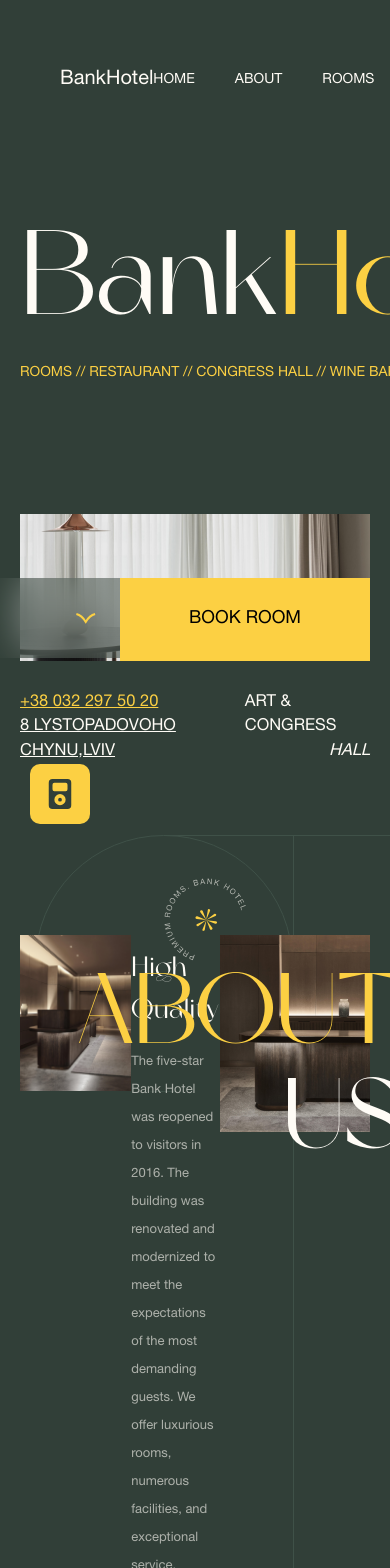
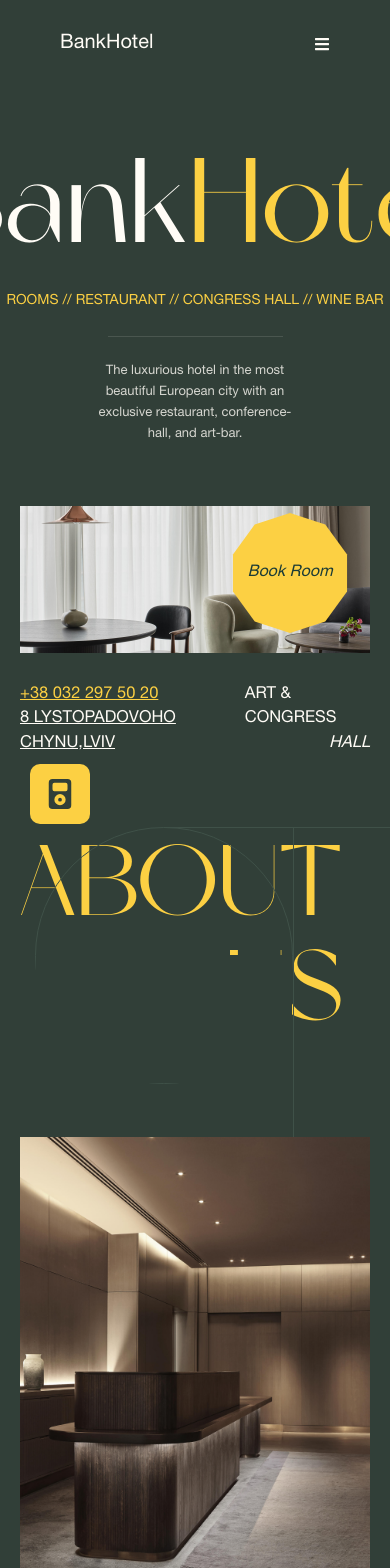
Before and after one commit to Basit46/Hotel-website, a React (Vite) app: page / in a window 390 px wide. Shown: the top 1568 px of the page. Built offline with nearby package versions, Linux system fonts and the light colour scheme.

Commit message:
styles: updated styles

```diff
--- a/src/index.css
+++ b/src/index.css
@@ -25,7 +25,7 @@
   }
 
   .hero .button {
-    @apply w-[250px] h-fit xl:w-[300px] py-[30px] flex justify-center;
+    @apply hidden w-[250px] h-fit xl:w-[300px] py-[30px] xmd:flex justify-center;
   }
 
   .facilities-section .facility {
--- a/src/sections/About.tsx
+++ b/src/sections/About.tsx
@@ -19,14 +19,14 @@
         </div>
       </div>
 
-      <div className="absolute z-[1] top-[120px] xl:top-[150px] left-[20%] xl:left-[35%]">
-        <h1 className="text-right text-[100px] xl:text-[125px] font-Miracle leading-[105px] text-yellow">
-          ABOUT <br /> <span className="text-[#fffcf6]">US</span>
+      <div className="md:absolute pl-[20px] md:pl-0 z-[1] top-[120px] xl:top-[150px] left-[20%] xl:left-[35%]">
+        <h1 className="w-fit md:w-full text-right text-[100px] xl:text-[125px] font-Miracle leading-[105px] text-yellow">
+          ABOUT <br /> <span className="text-yellow md:text-[#fffcf6]">US</span>
         </h1>
       </div>
 
-      <div className="relative w-full h-full mt-[100px] px-[20px] xl:px-[60px] flex justify-between">
-        <div className="w-[35%] xl:w-[481px] h-full">
+      <div className="relative w-full h-full mt-[100px] px-[20px] xl:px-[60px] flex flex-col md:flex-row gap-[56px] md:gap-0 justify-between">
+        <div className="w-fit md:w-[35%] xl:w-[481px] h-fit md:h-full">
           <img
             className="h-full w-full object-cover"
             src={img1}
@@ -34,7 +34,7 @@
           />
         </div>
 
-        <div className="w-[28%] xl:w-[30%] self-end">
+        <div className="w-[60%] md:w-[28%] xl:w-[30%] md:self-end">
           <h1 className="mt-[10px] text-[28px] xl:text-4xl font-Miracle capitalize tracking-wide">
             High quality
           </h1>
@@ -46,7 +46,7 @@
           </p>
         </div>
 
-        <div className="relative flex flex-col justify-between">
+        <div className="hidden relative md xmd:flex flex-col justify-between">
           <img
             className="absolute top-[-70px] left-[-80px]"
             src={label}
--- a/src/sections/Hero.tsx
+++ b/src/sections/Hero.tsx
@@ -8,28 +8,30 @@
   const { setOpenBookingModal } = useGlobalContext();
   return (
     <section className="hero w-full mt-[40px] px-[20px] xl:px-[60px]">
-      <div className="w-full flex justify-between">
-        <div>
-          <h1 className="text-[120px] xl:text-[140px] 2xl:text-[170px] font-Miracle leading-[1.2]">
+      <div className="w-full flex flex-col xmd:flex-row items-center xl:items-start justify-between">
+        <div className="mb-[24px] xmd:mb-0">
+          <h1 className="text-[120px] text-center xmd:text-start xl:text-[140px] 2xl:text-[170px] font-Miracle leading-[1.2]">
             Bank<span className="text-yellow">Hotel</span>
           </h1>
-          <p className="mt-[19px] text-[14px] xl:text-lg text-yellow uppercase">
+          <p className="mt-[19px] text-center xmd:text-start text-[14px] xl:text-lg text-yellow uppercase">
             rooms // restaurant // congress hall // wine bar
           </p>
         </div>
 
-        <div className="w-[20%] xl:w-[28%] order-3 xl:order-2">
+        <div className="w-[50%] mb-[24px] h-0 border-t border-t-[#FFFCF6] border-opacity-[0.12] xmd:hidden"></div>
+
+        <div className="w-[60%] xmd:w-[20%] xl:w-[28%] order-3 xl:order-2">
           <div className="w-fit hidden xl:flex items-center gap-[10px] border border-[#FFFCF6] border-opacity-[0.32] px-[25px] py-[10px] rounded-[50px]">
             <img src={starImg} alt="Star Icon" />
             <p className="text-[22px]">Since 1973</p>
           </div>
-          <p className="xl:mt-[96px] text-[13px] xl:text-base leading-relaxed opacity-80">
+          <p className="xl:mt-[96px] text-center xmd:text-start text-[13px] xl:text-base leading-relaxed opacity-80">
             The luxurious hotel in the most beautiful European city with an
             exclusive restaurant, conference-hall, and art-bar.
           </p>
         </div>
 
-        <div className="order-2 xl:order-3">
+        <div className="hidden xmd:block order-2 xl:order-3">
           <img src={heroBtn} alt="Down Button Icon" />
         </div>
       </div>
@@ -38,7 +40,7 @@
         <div className="relative">
           <img src={heroImg} alt="Hero Main Image" />
 
-          <div className="absolute bottom-0 xl:top-0 right-0 flex">
+          <div className="absolute bottom-[20px] xmd:bottom-0 xl:top-0 right-[20px] xmd:right-0 flex">
             <div className="button blurbg flex gap-[90px] items-center justify-between">
               <p className="text-base font-medium leading-tight">CHECK IN</p>
               <img src={arrowDown} alt="arrow" />
@@ -53,6 +55,24 @@
             >
               <p className="text-black text-lg font-medium uppercase leading-tight">
                 book room
+              </p>
+            </div>
+            <div className="relative flex xmd:hidden justify-center items-center">
+              <svg
+                className="btnBg w-[120px] h-[120px] xl:w-fit xl:h-fit fill-yellow"
+                width="167"
+                height="175"
+                viewBox="0 0 167 175"
+                fill="none"
+                xmlns="http://www.w3.org/2000/svg"
+              >
+                <path
+                  d="M83.5 0L134.931 16.711L166.717 60.461V114.539L134.931 158.289L83.5 175L32.0688 158.289L0.282555 114.539V60.461L32.0688 16.711L83.5 0Z"
+                  fill=""
+                />
+              </svg>
+              <p className="w-full absolute top-[50%] left-[50%] translate-x-[-50%] translate-y-[-50%] text-[#1B3B36] text-center italic">
+                Book Room
               </p>
             </div>
           </div>
--- a/src/sections/Navbar.tsx
+++ b/src/sections/Navbar.tsx
@@ -1,5 +1,6 @@
 import { Link, NavLink } from "react-router-dom";
 import { Link as ScrollLink } from "react-scroll";
+import { FaBars } from "react-icons/fa";
 
 const Navbar = () => {
   return (
@@ -8,7 +9,7 @@
         BankHotel
       </Link>
 
-      <ul className="flex gap-[40px] items-center">
+      <ul className="hidden xl:flex gap-[40px] items-center">
         <li>
           <NavLink to="/">HOME</NavLink>
         </li>
@@ -39,7 +40,11 @@
         </li>
       </ul>
 
-      <p className="text-base uppercase leading-tight">+38 032 297 50 20</p>
+      <p className="hidden xl:block text-base uppercase leading-tight">
+        +38 032 297 50 20
+      </p>
+
+      <FaBars className="block xl:hidden" />
     </nav>
   );
 };
--- a/tailwind.config.js
+++ b/tailwind.config.js
@@ -5,7 +5,7 @@
     extend: {
       screens: {
         vsm: "450px",
-        xmd: "850px",
+        xmd: "900px",
         xl: "1100px",
       },
       fontFamily: {
```
